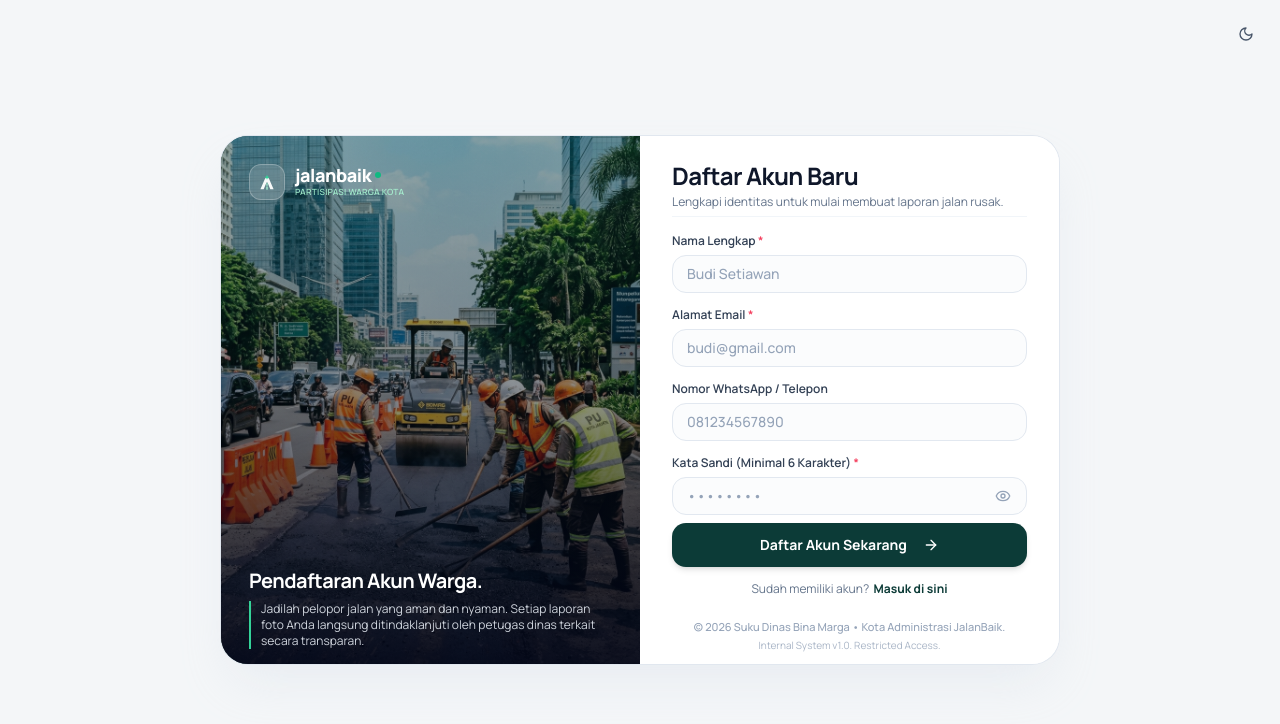
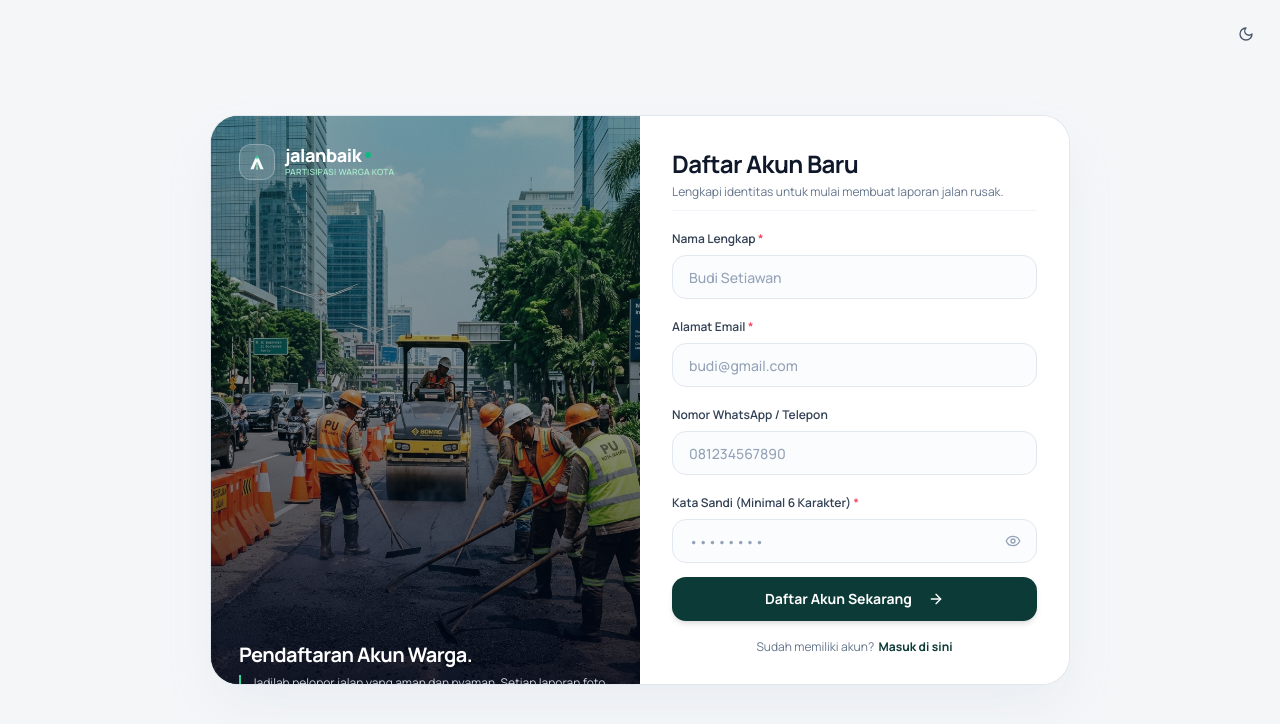
Before and after one commit to muhbintangmahardani/Pengaduan-Masyarakat, a Next.js app: page /register in a window 1280 px wide. Shown: the top 724 px of the page. Built offline with nearby package versions, Linux system fonts and the light colour scheme.

Commit message:
fix(auth/register): upscale inputs to h-11 rounded-[14px], expand field spacing, and balance card height to 570px for zero-scroll 100% zoom

```diff
--- a/src/app/(auth)/login/page.tsx
+++ b/src/app/(auth)/login/page.tsx
@@ -43,7 +43,7 @@ export default function LoginPage() {
       </div>
 
       {/* Floating Balanced Modern Card (Ukuran Pas Layar & Tanpa Scroll di 100% Zoom) */}
-      <div className="w-full max-w-[840px] lg:h-[530px] bg-white dark:bg-slate-900 rounded-[28px] border border-border/80 shadow-2xl shadow-slate-300/30 dark:shadow-none overflow-hidden grid grid-cols-1 lg:grid-cols-2">
+      <div className="w-full max-w-[860px] lg:h-[530px] bg-white dark:bg-slate-900 rounded-[28px] border border-border/80 shadow-2xl shadow-slate-300/30 dark:shadow-none overflow-hidden grid grid-cols-1 lg:grid-cols-2">
         {/* Kolom Kiri: 50% Showcase Visual Satgas Perbaikan Jalan */}
         <div className="relative bg-[#0c3b37] text-white p-5 sm:p-6 lg:p-7 flex flex-col justify-between overflow-hidden min-h-[220px] lg:min-h-full">
           {/* Foto Nyata Satgas Pekerjaan Umum / Bina Marga Sedang Memperbaiki Jalan */}
--- a/src/app/(auth)/register/page.tsx
+++ b/src/app/(auth)/register/page.tsx
@@ -30,14 +30,14 @@ export default function RegisterPage() {
   };
 
   return (
-    <div className="min-h-screen lg:h-screen lg:max-h-screen lg:overflow-hidden w-full flex items-center justify-center bg-[#f4f6f8] dark:bg-slate-950 p-3 sm:p-4 transition-colors duration-200 relative select-none">
+    <div className="min-h-screen lg:h-screen lg:max-h-screen lg:overflow-hidden w-full flex items-center justify-center bg-[#f4f6f8] dark:bg-slate-950 p-2 sm:p-3 transition-colors duration-200 relative select-none">
       {/* Dark Mode Toggle Floating di Pojok Kanan Atas */}
       <div className="fixed top-3 right-3 sm:top-4 sm:right-4 z-50">
         <ThemeToggle />
       </div>
 
-      {/* Floating Balanced Modern Card (Ukuran & Elemen Form 100% Identik & Pas Layar Tanpa Scroll) */}
-      <div className="w-full max-w-[840px] lg:h-[530px] bg-white dark:bg-slate-900 rounded-[28px] border border-border/80 shadow-2xl shadow-slate-300/30 dark:shadow-none overflow-hidden grid grid-cols-1 lg:grid-cols-2">
+      {/* Floating Balanced Modern Card (Ukuran & Elemen Form 100% Identik dengan Login Tanpa Scroll) */}
+      <div className="w-full max-w-[860px] lg:h-[570px] bg-white dark:bg-slate-900 rounded-[28px] border border-border/80 shadow-2xl shadow-slate-300/30 dark:shadow-none overflow-hidden grid grid-cols-1 lg:grid-cols-2">
         {/* Kolom Kiri: 50% Showcase Visual Satgas Perbaikan Jalan */}
         <div className="relative bg-[#0c3b37] text-white p-5 sm:p-6 lg:p-7 flex flex-col justify-between overflow-hidden min-h-[220px] lg:min-h-full">
           <Image
@@ -72,24 +72,24 @@ export default function RegisterPage() {
           </div>
         </div>
 
-        {/* Kolom Kanan: 50% Form Registrasi Akun Berukuran Rapi & Pas Layar Tanpa Scroll */}
-        <div className="p-6 sm:p-7 lg:px-8 lg:py-6 flex flex-col justify-center bg-white dark:bg-slate-900">
-          <div className="space-y-0.5 mb-2.5">
+        {/* Kolom Kanan: 50% Form Registrasi Akun Berukuran Rapi, Lega & Pas Layar Tanpa Scroll */}
+        <div className="p-6 sm:p-7 lg:p-8 flex flex-col justify-center bg-white dark:bg-slate-900">
+          <div className="space-y-1 mb-3.5">
             <h1 className="text-xl sm:text-2xl font-bold tracking-tight text-slate-900 dark:text-slate-100">
               Daftar Akun Baru
             </h1>
             <p className="text-xs text-slate-500 dark:text-slate-400">
               Lengkapi identitas untuk mulai membuat laporan jalan rusak.
             </p>
-            <div className="pt-1">
+            <div className="pt-1.5">
               <div className="h-px w-full bg-slate-100 dark:bg-slate-800" />
             </div>
           </div>
 
-          <form onSubmit={handleSubmit} className="space-y-2">
+          <form onSubmit={handleSubmit} className="space-y-3.5">
             {/* Nama Lengkap */}
-            <div className="space-y-1">
-              <Label className="text-[11px] sm:text-xs font-semibold text-slate-700 dark:text-slate-300">
+            <div className="space-y-1.5">
+              <Label className="text-xs font-semibold text-slate-700 dark:text-slate-300">
                 Nama Lengkap <span className="text-rose-500">*</span>
               </Label>
               <Input
@@ -98,13 +98,13 @@ export default function RegisterPage() {
                 required
                 disabled={isLoading}
                 placeholder="Budi Setiawan"
-                className="h-9.5 text-xs sm:text-sm rounded-[14px] border-slate-200 dark:border-slate-800 bg-slate-50/50 dark:bg-slate-950/50 focus:bg-white dark:focus:bg-slate-950 focus:border-[#0c3b37] dark:focus:border-emerald-500 transition-all px-3.5 placeholder:text-slate-400 font-medium"
+                className="h-11 text-xs sm:text-sm rounded-[14px] border-slate-200 dark:border-slate-800 bg-slate-50/50 dark:bg-slate-950/50 focus:bg-white dark:focus:bg-slate-950 focus:border-[#0c3b37] dark:focus:border-emerald-500 transition-all px-4 placeholder:text-slate-400 font-medium"
               />
             </div>
 
             {/* Email Warga */}
-            <div className="space-y-1">
-              <Label className="text-[11px] sm:text-xs font-semibold text-slate-700 dark:text-slate-300">
+            <div className="space-y-1.5">
+              <Label className="text-xs font-semibold text-slate-700 dark:text-slate-300">
                 Alamat Email <span className="text-rose-500">*</span>
               </Label>
               <Input
@@ -113,13 +113,13 @@ export default function RegisterPage() {
                 required
                 disabled={isLoading}
                 placeholder="budi@gmail.com"
-                className="h-9.5 text-xs sm:text-sm rounded-[14px] border-slate-200 dark:border-slate-800 bg-slate-50/50 dark:bg-slate-950/50 focus:bg-white dark:focus:bg-slate-950 focus:border-[#0c3b37] dark:focus:border-emerald-500 transition-all px-3.5 placeholder:text-slate-400 font-medium"
+                className="h-11 text-xs sm:text-sm rounded-[14px] border-slate-200 dark:border-slate-800 bg-slate-50/50 dark:bg-slate-950/50 focus:bg-white dark:focus:bg-slate-950 focus:border-[#0c3b37] dark:focus:border-emerald-500 transition-all px-4 placeholder:text-slate-400 font-medium"
               />
             </div>
 
             {/* Nomor WhatsApp/Telepon */}
-            <div className="space-y-1">
-              <Label className="text-[11px] sm:text-xs font-semibold text-slate-700 dark:text-slate-300">
+            <div className="space-y-1.5">
+              <Label className="text-xs font-semibold text-slate-700 dark:text-slate-300">
                 Nomor WhatsApp / Telepon
               </Label>
               <Input
@@ -127,13 +127,13 @@ export default function RegisterPage() {
                 name="phoneNumber"
                 disabled={isLoading}
                 placeholder="081234567890"
-                className="h-9.5 text-xs sm:text-sm rounded-[14px] border-slate-200 dark:border-slate-800 bg-slate-50/50 dark:bg-slate-950/50 focus:bg-white dark:focus:bg-slate-950 focus:border-[#0c3b37] dark:focus:border-emerald-500 transition-all px-3.5 placeholder:text-slate-400 font-medium"
+                className="h-11 text-xs sm:text-sm rounded-[14px] border-slate-200 dark:border-slate-800 bg-slate-50/50 dark:bg-slate-950/50 focus:bg-white dark:focus:bg-slate-950 focus:border-[#0c3b37] dark:focus:border-emerald-500 transition-all px-4 placeholder:text-slate-400 font-medium"
               />
             </div>
 
             {/* Password Input */}
-            <div className="space-y-1">
-              <Label className="text-[11px] sm:text-xs font-semibold text-slate-700 dark:text-slate-300">
+            <div className="space-y-1.5">
+              <Label className="text-xs font-semibold text-slate-700 dark:text-slate-300">
                 Kata Sandi (Minimal 6 Karakter) <span className="text-rose-500">*</span>
               </Label>
               <div className="relative">
@@ -144,7 +144,7 @@ export default function RegisterPage() {
                   minLength={6}
                   disabled={isLoading}
                   placeholder="••••••••"
-                  className="h-9.5 text-xs sm:text-sm rounded-[14px] pr-10 border-slate-200 dark:border-slate-800 bg-slate-50/50 dark:bg-slate-950/50 focus:bg-white dark:focus:bg-slate-950 focus:border-[#0c3b37] dark:focus:border-emerald-500 transition-all px-3.5 placeholder:text-slate-400 font-medium"
+                  className="h-11 text-xs sm:text-sm rounded-[14px] pr-11 border-slate-200 dark:border-slate-800 bg-slate-50/50 dark:bg-slate-950/50 focus:bg-white dark:focus:bg-slate-950 focus:border-[#0c3b37] dark:focus:border-emerald-500 transition-all px-4 placeholder:text-slate-400 font-medium"
                 />
                 <button
                   type="button"
@@ -157,12 +157,12 @@ export default function RegisterPage() {
               </div>
             </div>
 
-            {/* Tombol Buat Akun Identik dengan Shape Form */}
+            {/* Tombol Buat Akun Identik dengan Masuk Dashboard */}
             <Button
               type="submit"
               size="lg"
               disabled={isLoading}
-              className="w-full h-10.5 sm:h-11 rounded-[14px] bg-[#0c3b37] hover:bg-[#082825] dark:bg-emerald-600 dark:hover:bg-emerald-500 text-white font-bold text-xs sm:text-sm shadow-md active:scale-[0.99] transition-all cursor-pointer mt-3 whitespace-nowrap flex items-center justify-center gap-2"
+              className="w-full h-11 rounded-[14px] bg-[#0c3b37] hover:bg-[#082825] dark:bg-emerald-600 dark:hover:bg-emerald-500 text-white font-bold text-xs sm:text-sm shadow-md active:scale-[0.99] transition-all cursor-pointer mt-5 whitespace-nowrap flex items-center justify-center gap-2"
             >
               {isLoading ? (
                 <>
@@ -179,7 +179,7 @@ export default function RegisterPage() {
           </form>
 
           {/* Link Masuk Akun */}
-          <div className="pt-2 text-center">
+          <div className="pt-3 text-center">
             <span className="text-xs text-slate-500 dark:text-slate-400">
               Sudah memiliki akun?{" "}
             </span>
@@ -192,7 +192,7 @@ export default function RegisterPage() {
           </div>
 
           {/* Footer Card Dekat & Tanpa Border Sesuai Referensi Gambar */}
-          <div className="pt-4 sm:pt-5 text-center space-y-0.5">
+          <div className="pt-6 sm:pt-7 text-center space-y-0.5">
             <p className="text-[10px] sm:text-[11px] text-slate-400 dark:text-slate-500 font-medium">
               © 2026 Suku Dinas Bina Marga • Kota Administrasi JalanBaik.
             </p>
```
